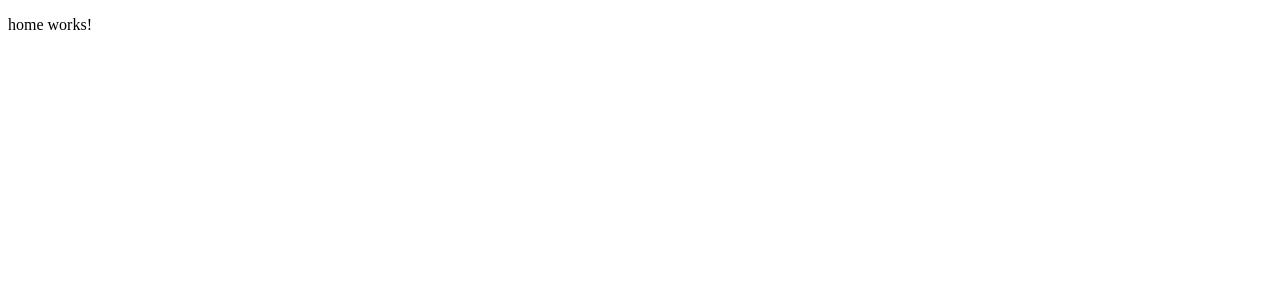
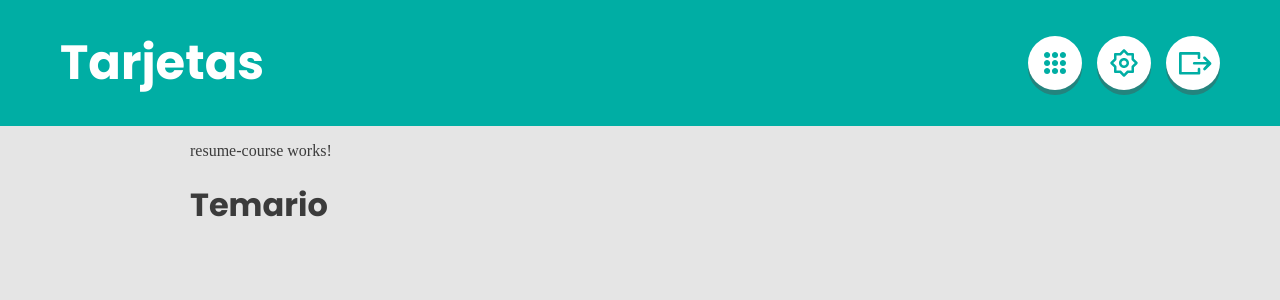
Before and after one commit to alesyt0h/courseApp, an Angular app: page / in a window 1280 px wide. Shown: the top 300 px of the page. Built offline with nearby package versions, Linux system fonts and the light colour scheme.

Commit message:
Header style ready

```diff
--- a/src/app/home/home.component.html
+++ b/src/app/home/home.component.html
@@ -1 +1,5 @@
-<p>home works!</p>
+<app-header></app-header>
+<div class="container">
+  <app-resume-course></app-resume-course>
+  <h1>Temario</h1>
+</div>
--- a/src/app/shared/header/header.component.css
+++ b/src/app/shared/header/header.component.css
@@ -0,0 +1,35 @@
+header {
+  display: flex;
+  background-color: #00AEA4;
+  justify-content: space-between;
+  height: 90px;
+  font-family: 'Poppins', sans-serif;
+  color: #FFFFFF;
+  font-size: 1.5rem;
+  top: 0;
+  right: 0;
+  padding: 18px 60px;
+  align-items: center;
+}
+
+.headerBtnGroup {
+  display: flex;
+  justify-content: center;
+}
+
+.headerBtn {
+  border-radius: 100%;
+  background-color: #FFFFFF;
+  width: 54px;
+  height: 54px;
+  display: flex;
+  justify-content: center;
+  align-items: center;
+  box-shadow: 0px 5px 0px 0px rgba(35,132,126,1);
+  margin-left: 15px;
+}
+
+.headerBtn:hover {
+  cursor: pointer;
+  background-color: #d6d6d6;
+}
--- a/src/app/shared/header/header.component.html
+++ b/src/app/shared/header/header.component.html
@@ -1 +1,32 @@
-<p>header works!</p>
+<header>
+  <h1>Tarjetas</h1>
+  <div class="headerBtnGroup">
+      <!-- More Btn -->
+      <div class="headerBtn">
+        <svg width="22" height="22" viewBox="0 0 22 22" fill="none" xmlns="http://www.w3.org/2000/svg">
+          <path d="M3.05684 6.11368C4.74509 6.11368 6.11368 4.74509 6.11368 3.05684C6.11368 1.36859 4.74509 0 3.05684 0C1.36859 0 0 1.36859 0 3.05684C0 4.74509 1.36859 6.11368 3.05684 6.11368Z" fill="#00AEA4"/>
+          <path d="M11.0002 6.11368C12.6884 6.11368 14.057 4.74509 14.057 3.05684C14.057 1.36859 12.6884 0 11.0002 0C9.31195 0 7.94336 1.36859 7.94336 3.05684C7.94336 4.74509 9.31195 6.11368 11.0002 6.11368Z" fill="#00AEA4"/>
+          <path d="M18.9436 6.11368C20.6318 6.11368 22.0004 4.74509 22.0004 3.05684C22.0004 1.36859 20.6318 0 18.9436 0C17.2553 0 15.8867 1.36859 15.8867 3.05684C15.8867 4.74509 17.2553 6.11368 18.9436 6.11368Z" fill="#00AEA4"/>
+          <path d="M3.05684 14.0568C4.74509 14.0568 6.11368 12.6882 6.11368 11C6.11368 9.31171 4.74509 7.94312 3.05684 7.94312C1.36859 7.94312 0 9.31171 0 11C0 12.6882 1.36859 14.0568 3.05684 14.0568Z" fill="#00AEA4"/>
+          <path d="M11.0002 14.0568C12.6884 14.0568 14.057 12.6882 14.057 11C14.057 9.31171 12.6884 7.94312 11.0002 7.94312C9.31195 7.94312 7.94336 9.31171 7.94336 11C7.94336 12.6882 9.31195 14.0568 11.0002 14.0568Z" fill="#00AEA4"/>
+          <path d="M18.9436 14.0568C20.6318 14.0568 22.0004 12.6882 22.0004 11C22.0004 9.31171 20.6318 7.94312 18.9436 7.94312C17.2553 7.94312 15.8867 9.31171 15.8867 11C15.8867 12.6882 17.2553 14.0568 18.9436 14.0568Z" fill="#00AEA4"/>
+          <path d="M3.05684 22C4.74509 22 6.11368 20.6314 6.11368 18.9432C6.11368 17.2549 4.74509 15.8863 3.05684 15.8863C1.36859 15.8863 0 17.2549 0 18.9432C0 20.6314 1.36859 22 3.05684 22Z" fill="#00AEA4"/>
+          <path d="M11.0002 22C12.6884 22 14.057 20.6314 14.057 18.9432C14.057 17.2549 12.6884 15.8863 11.0002 15.8863C9.31195 15.8863 7.94336 17.2549 7.94336 18.9432C7.94336 20.6314 9.31195 22 11.0002 22Z" fill="#00AEA4"/>
+          <path d="M18.9436 22C20.6318 22 22.0004 20.6314 22.0004 18.9432C22.0004 17.2549 20.6318 15.8863 18.9436 15.8863C17.2553 15.8863 15.8867 17.2549 15.8867 18.9432C15.8867 20.6314 17.2553 22 18.9436 22Z" fill="#00AEA4"/>
+          </svg>
+      </div>
+      <!-- Settings Btn -->
+      <div class="headerBtn">
+        <svg width="28" height="28" viewBox="0 0 28 28" fill="none" xmlns="http://www.w3.org/2000/svg">
+          <path fill-rule="evenodd" clip-rule="evenodd" d="M13.1161 0.616117C13.6043 0.127961 14.3957 0.127961 14.8839 0.616117L18.2678 4H22.75C23.4404 4 24 4.55964 24 5.25V9.73223L27.3839 13.1161C27.872 13.6043 27.872 14.3957 27.3839 14.8839L24 18.2678V22.75C24 23.4404 23.4404 24 22.75 24H18.2678L14.8839 27.3839C14.3957 27.872 13.6043 27.872 13.1161 27.3839L9.73223 24H5.25C4.55964 24 4 23.4404 4 22.75V18.2678L0.616117 14.8839C0.127961 14.3957 0.127961 13.6043 0.616117 13.1161L4 9.73223V5.25C4 4.55964 4.55964 4 5.25 4H9.73223L13.1161 0.616117ZM14 3.26777L11.1339 6.13388C10.8995 6.3683 10.5815 6.5 10.25 6.5H6.5V10.25C6.5 10.5815 6.3683 10.8995 6.13388 11.1339L3.26777 14L6.13388 16.8661C6.3683 17.1005 6.5 17.4185 6.5 17.75V21.5H10.25C10.5815 21.5 10.8995 21.6317 11.1339 21.8661L14 24.7322L16.8661 21.8661C17.1005 21.6317 17.4185 21.5 17.75 21.5H21.5V17.75C21.5 17.4185 21.6317 17.1005 21.8661 16.8661L24.7322 14L21.8661 11.1339C21.6317 10.8995 21.5 10.5815 21.5 10.25V6.5H17.75C17.4185 6.5 17.1005 6.3683 16.8661 6.13388L14 3.26777ZM14 11.5C12.6193 11.5 11.5 12.6193 11.5 14C11.5 15.3807 12.6193 16.5 14 16.5C15.3807 16.5 16.5 15.3807 16.5 14C16.5 12.6193 15.3807 11.5 14 11.5ZM9 14C9 11.2386 11.2386 9 14 9C16.7614 9 19 11.2386 19 14C19 16.7614 16.7614 19 14 19C11.2386 19 9 16.7614 9 14Z" fill="#00AEA4"/>
+          </svg>
+      </div>
+      <!-- Exit Btn -->
+      <div class="headerBtn">
+        <svg width="33" height="23" viewBox="0 0 33 23" fill="none" xmlns="http://www.w3.org/2000/svg" class="ml-5">
+          <path d="M20 15.7C19.3 15.7 18.7 16.3 18.7 17V20H2.7V2.7H18.7V5.7C18.6 6.4 19.2 7 20 7C20.8 7 21.3 6.4 21.3 5.7V1.3C21.3 0.6 20.7 0 20 0H1.3C0.6 0 0 0.6 0 1.3V21.3C0 22 0.6 22.6 1.3 22.6H20C20.7 22.6 21.3 22 21.3 21.3V17C21.3 16.3 20.7 15.7 20 15.7Z" fill="#00AEA4"/>
+          <path d="M32.0004 10.4L26.4004 4.79999C25.9004 4.29999 25.0004 4.29999 24.5004 4.79999C24.0004 5.29999 24.0004 6.19999 24.5004 6.69999L27.8004 9.99999H15.2004C14.5004 9.99999 13.9004 10.6 13.9004 11.3C13.9004 12 14.5004 12.6 15.2004 12.6H27.8004L24.6004 16C24.3004 16.3 24.2004 16.6 24.2004 17C24.2004 17.3 24.3004 17.7 24.6004 18C25.1004 18.5 26.0004 18.5 26.5004 18L32.1004 12.4C32.5004 11.8 32.5004 10.9 32.0004 10.4Z" fill="#00AEA4"/>
+          </svg>
+      </div>
+  </div>
+</header>
--- a/src/index.html
+++ b/src/index.html
@@ -6,6 +6,9 @@
   <base href="/">
   <meta name="viewport" content="width=device-width, initial-scale=1">
   <link rel="icon" type="image/x-icon" href="favicon.ico">
+  <link rel="preconnect" href="https://fonts.googleapis.com">
+  <link rel="preconnect" href="https://fonts.gstatic.com" crossorigin>
+  <link href="https://fonts.googleapis.com/css2?family=Poppins:wght@700&display=swap" rel="stylesheet">
 </head>
 <body>
   <app-root></app-root>
--- a/src/styles.css
+++ b/src/styles.css
@@ -1 +1,19 @@
-/* You can add global styles to this file, and also import other style files */
+html, body {
+  background-color: #E5E5E5;
+  margin: 0;
+  padding: 0;
+}
+
+.ml-5 {
+  margin-left: 5px;
+}
+
+.container {
+  width: 900px;
+  color: #3B3B3B;
+  margin: 0 auto; /* REVIEW: Temporary */
+}
+
+h1 {
+  font-family: Poppins, sans-serif;
+}
```
